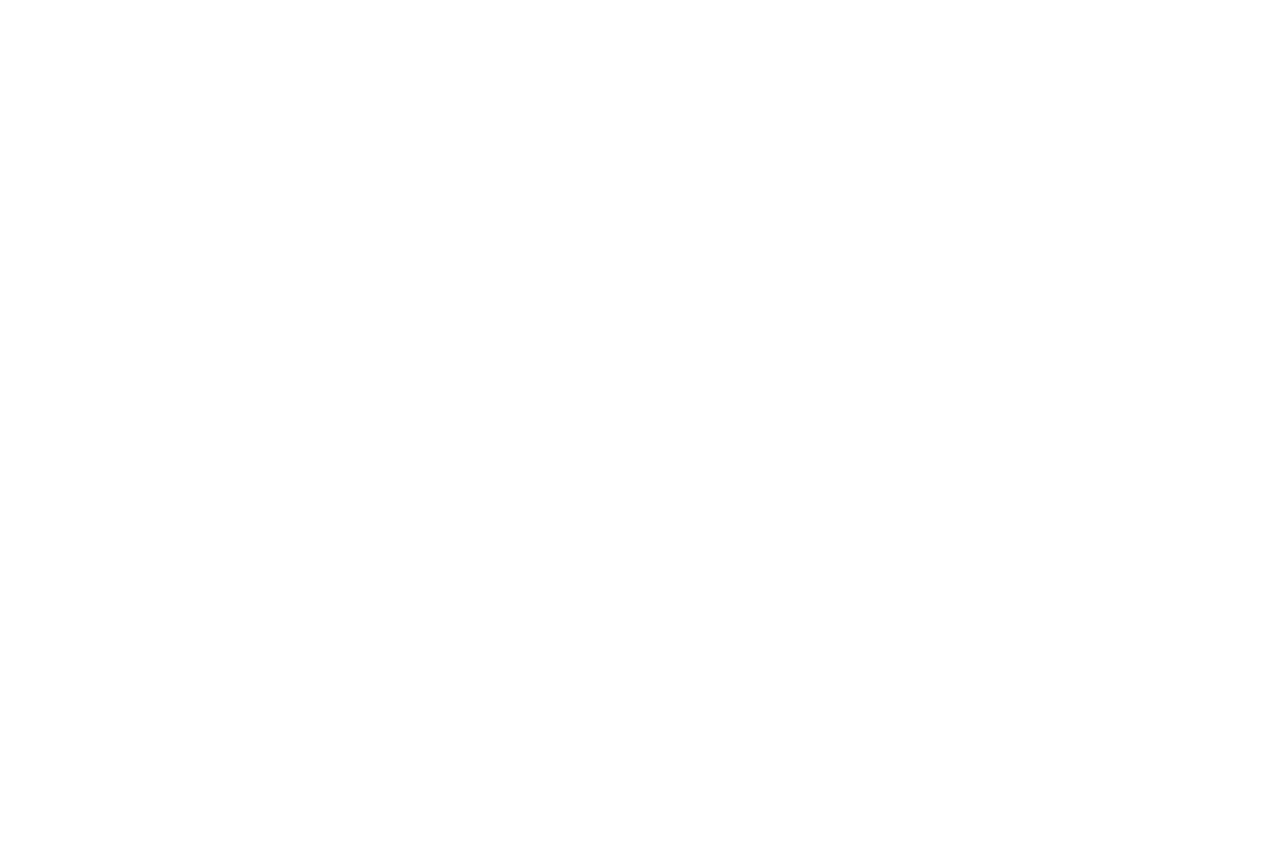
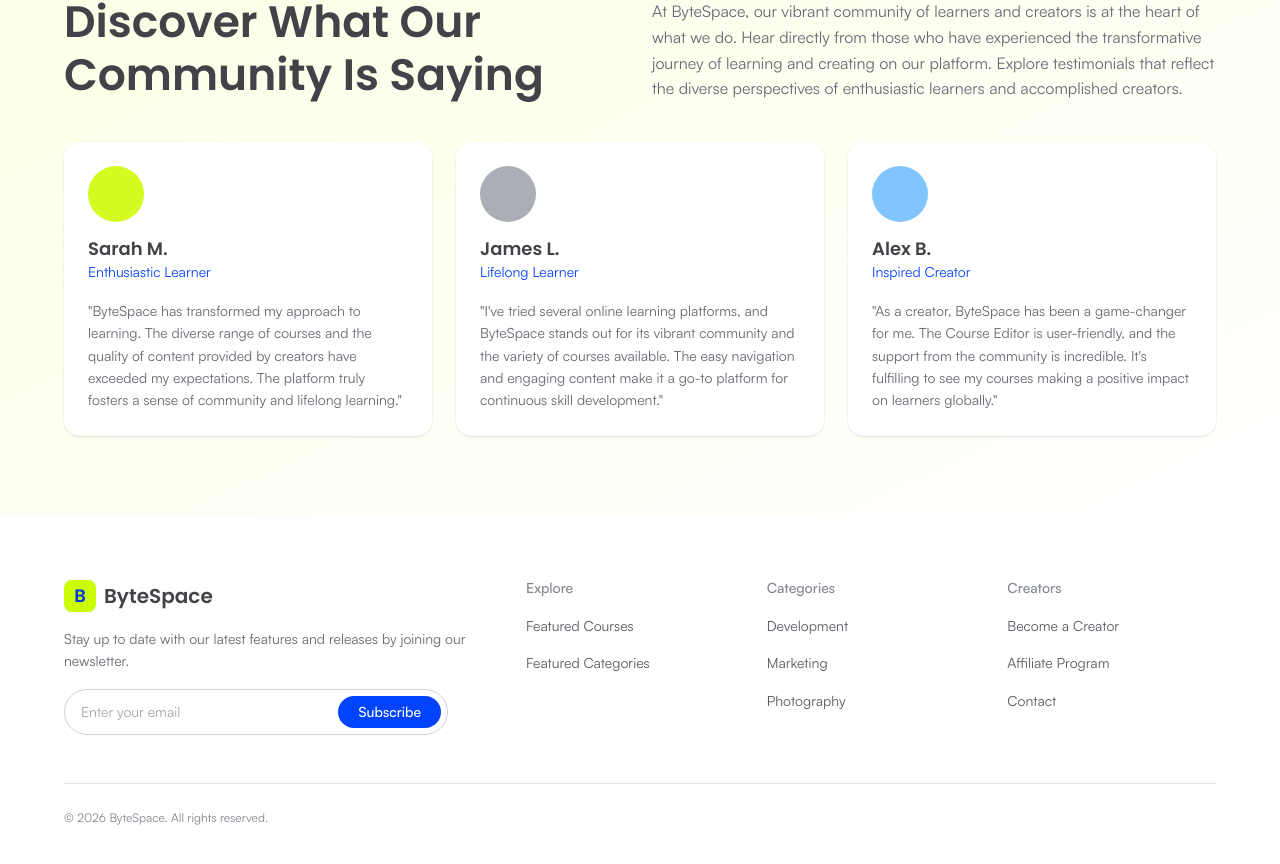
Before and after one commit to Ashikshikder5120/bytespace-new, a Next.js app: page / in a window 1280 px wide. Shown: the part 4569-5433 px from the top of the page. Before the commit the page ends 4485 px from the top, so only its background shows below. Built offline with nearby package versions, Linux system fonts and the light colour scheme.

Commit message:
feat: add testimonials section and footer

```diff
--- a/src/app/page.tsx
+++ b/src/app/page.tsx
@@ -1,4 +1,5 @@
 import Navbar from "@/components/layout/Navbar";
+import Footer from "@/components/layout/Footer";
 import Hero from "@/components/sections/Hero";
 import LogoStrip from "@/components/sections/LogoStrip";
 import Courses from "@/components/sections/Courses";
@@ -6,6 +7,7 @@ import Categories from "@/components/sections/Categories";
 import Growth from "@/components/sections/Growth";
 import CreateManage from "@/components/sections/CreateManage";
 import CTA from "@/components/sections/CTA";
+import Testimonials from "@/components/sections/Testimonials";
 
 export default function Home() {
   return (
@@ -19,7 +21,9 @@ export default function Home() {
         <Growth />
         <CreateManage />
         <CTA />
+        <Testimonials />
       </main>
+      <Footer />
     </>
   );
 }
--- /dev/null
+++ b/src/components/layout/Footer.tsx
@@ -0,0 +1,72 @@
+const linkColumns = [
+  {
+    title: "Explore",
+    links: ["Featured Courses", "Featured Categories"],
+  },
+  {
+    title: "Categories",
+    links: ["Development", "Marketing", "Photography"],
+  },
+  {
+    title: "Creators",
+    links: ["Become a Creator", "Affiliate Program", "Contact"],
+  },
+];
+
+export default function Footer() {
+  return (
+    <footer className="bg-white px-6 py-16 md:px-10">
+      <div className="mx-auto grid max-w-6xl gap-12 md:grid-cols-[1.2fr_2fr]">
+        <div>
+          <div className="flex items-center gap-2">
+            <div className="flex h-8 w-8 items-center justify-center rounded-lg bg-secondary-500 font-heading text-lg font-bold text-primary-800">
+              B
+            </div>
+            <span className="font-heading text-xl font-semibold text-neutral-800">
+              ByteSpace
+            </span>
+          </div>
+          <p className="mt-4 font-body text-body-s text-neutral-500">
+            Stay up to date with our latest features and releases by joining our newsletter.
+          </p>
+          <form className="mt-4 flex max-w-sm items-center gap-2 rounded-full border border-neutral-200 p-1.5 pl-4">
+            <input
+              type="email"
+              placeholder="Enter your email"
+              className="w-full font-body text-body-s text-neutral-700 outline-none"
+            />
+            <button
+              type="submit"
+              className="shrink-0 rounded-full bg-primary-700 px-5 py-2 font-body text-label-s font-medium text-white"
+            >
+              Subscribe
+            </button>
+          </form>
+        </div>
+
+        <div className="grid grid-cols-2 gap-8 sm:grid-cols-3">
+          {linkColumns.map((col) => (
+            <div key={col.title}>
+              <p className="font-body text-label-s font-medium text-neutral-400">{col.title}</p>
+              <ul className="mt-4 space-y-3">
+                {col.links.map((link) => (
+                  <li key={link}>
+                    <a href="#" className="font-body text-body-s text-neutral-600 hover:text-primary-600">
+                      {link}
+                    </a>
+                  </li>
+                ))}
+              </ul>
+            </div>
+          ))}
+        </div>
+      </div>
+
+      <div className="mx-auto mt-12 max-w-6xl border-t border-neutral-100 pt-6">
+        <p className="font-body text-body-xs text-neutral-400">
+          © {new Date().getFullYear()} ByteSpace. All rights reserved.
+        </p>
+      </div>
+    </footer>
+  );
+}
--- /dev/null
+++ b/src/components/sections/Testimonials.tsx
@@ -0,0 +1,45 @@
+import { TestimonialCard } from "@/components/ui/TestimonialCard";
+
+const testimonials = [
+  {
+    name: "Sarah M.",
+    role: "Enthusiastic Learner",
+    quote: "ByteSpace has transformed my approach to learning. The diverse range of courses and the quality of content provided by creators have exceeded my expectations. The platform truly fosters a sense of community and lifelong learning.",
+    avatarColor: "bg-secondary-400",
+  },
+  {
+    name: "James L.",
+    role: "Lifelong Learner",
+    quote: "I've tried several online learning platforms, and ByteSpace stands out for its vibrant community and the variety of courses available. The easy navigation and engaging content make it a go-to platform for continuous skill development.",
+    avatarColor: "bg-neutral-300",
+  },
+  {
+    name: "Alex B.",
+    role: "Inspired Creator",
+    quote: "As a creator, ByteSpace has been a game-changer for me. The Course Editor is user-friendly, and the support from the community is incredible. It's fulfilling to see my courses making a positive impact on learners globally.",
+    avatarColor: "bg-primary-300",
+  },
+];
+
+export default function Testimonials() {
+  return (
+    <section className="bg-gradient-to-br from-secondary-50 to-white px-6 py-20 md:px-10">
+      <div className="mx-auto max-w-6xl">
+        <div className="grid gap-6 md:grid-cols-2 md:items-end">
+          <h2 className="font-heading text-heading-s font-semibold text-neutral-800 md:text-heading-m">
+            Discover What Our Community Is Saying
+          </h2>
+          <p className="font-body text-body-m text-neutral-500">
+            At ByteSpace, our vibrant community of learners and creators is at the heart of what we do. Hear directly from those who have experienced the transformative journey of learning and creating on our platform. Explore testimonials that reflect the diverse perspectives of enthusiastic learners and accomplished creators.
+          </p>
+        </div>
+
+        <div className="mt-10 grid gap-6 md:grid-cols-3">
+          {testimonials.map((t) => (
+            <TestimonialCard key={t.name} {...t} />
+          ))}
+        </div>
+      </div>
+    </section>
+  );
+}
--- /dev/null
+++ b/src/components/ui/TestimonialCard.tsx
@@ -0,0 +1,17 @@
+type TestimonialCardProps = {
+  name: string;
+  role: string;
+  quote: string;
+  avatarColor?: string;
+};
+
+export function TestimonialCard({ name, role, quote, avatarColor = "bg-primary-200" }: TestimonialCardProps) {
+  return (
+    <div className="rounded-2xl bg-white p-6 shadow-sm">
+      <div className={`h-14 w-14 rounded-full ${avatarColor}`} />
+      <p className="mt-4 font-heading text-label-l font-semibold text-neutral-800">{name}</p>
+      <p className="mt-0.5 font-body text-body-s text-primary-600">{role}</p>
+      <p className="mt-4 font-body text-body-s text-neutral-500">&quot;{quote}&quot;</p>
+    </div>
+  );
+}
```
